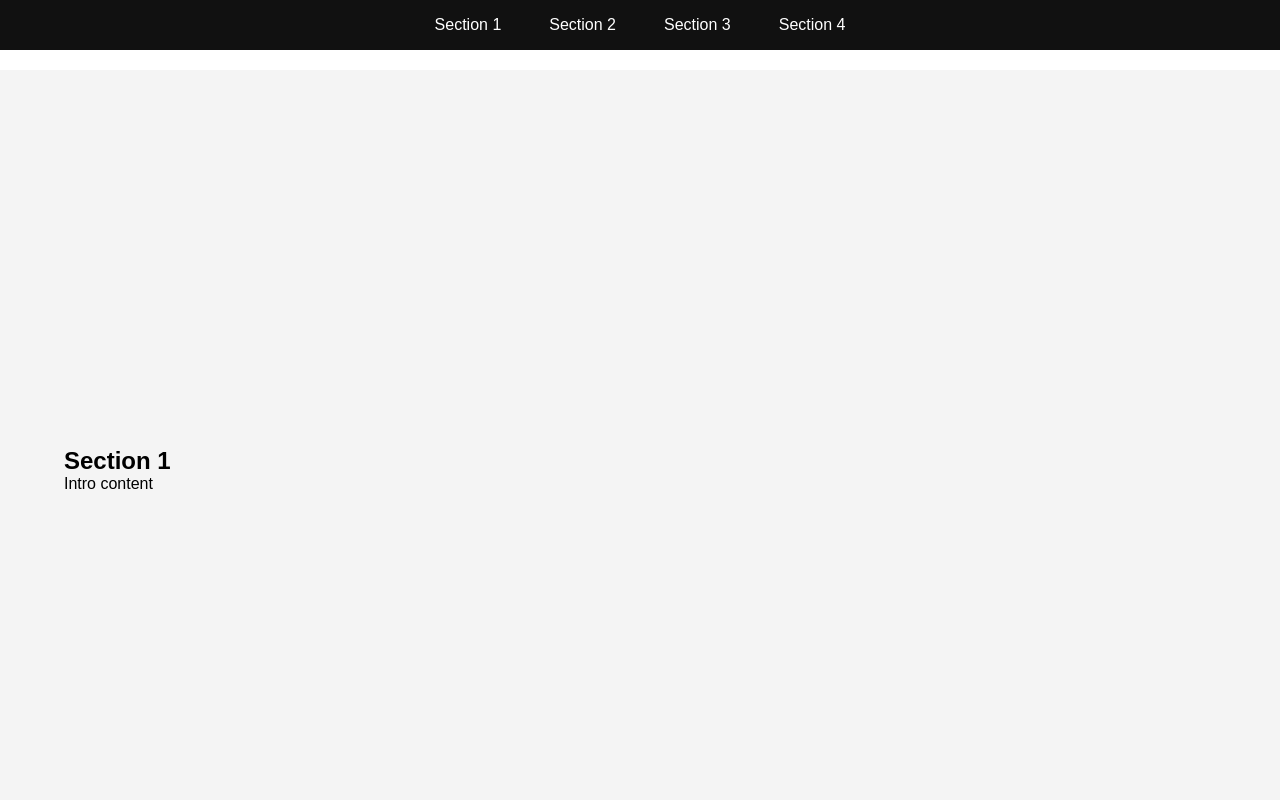
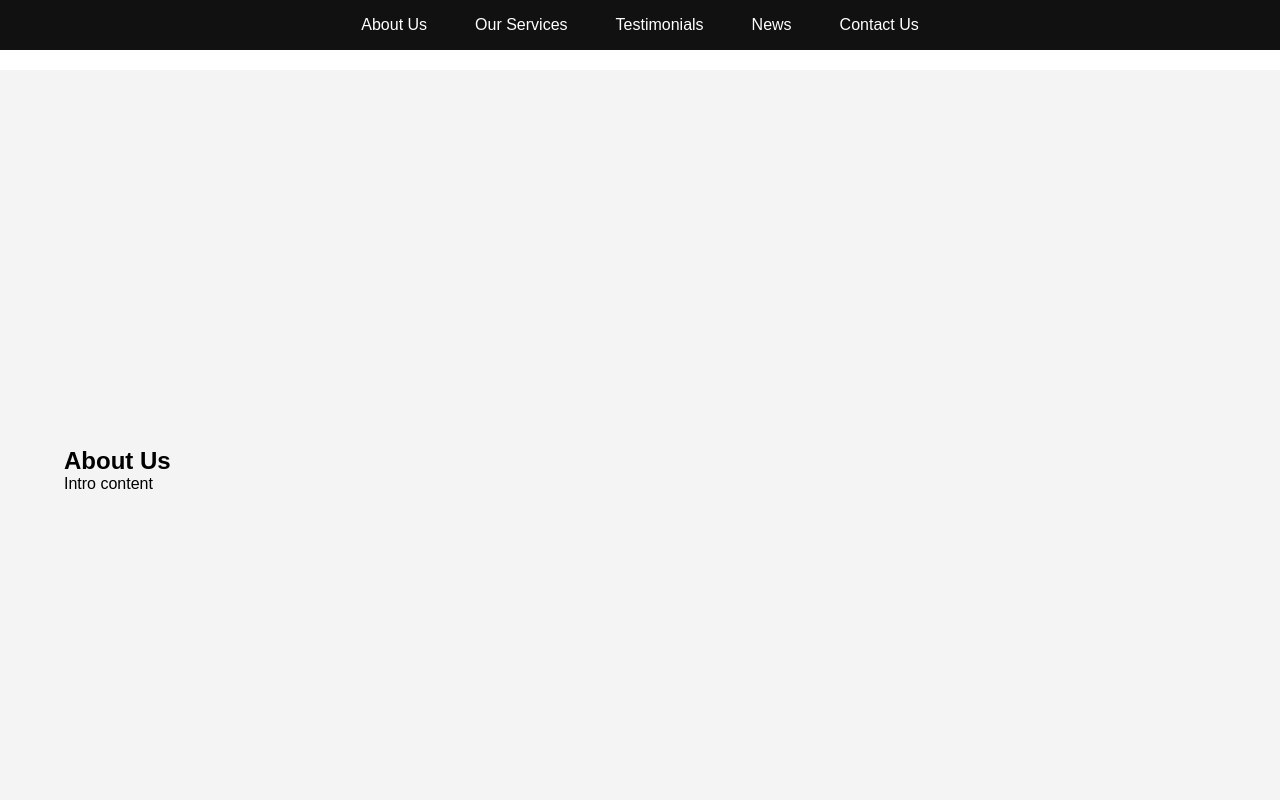
Before and after one commit to wild-n-free/spa, a website with bundled scripts: page index.html in a window 1280 px wide. Shown: the top 800 px of the page. Built offline with nearby package versions, Linux system fonts and the light colour scheme.

Commit message:
Update index.html

```diff
--- a/index.html
+++ b/index.html
@@ -10,31 +10,37 @@
 
   <nav class="navbar">
     <ul>
-      <li><a href="#section-1">Section 1</a></li>
-      <li><a href="#section-2">Section 2</a></li>
-      <li><a href="#section-3">Section 3</a></li>
-      <li><a href="#section-4">Section 4</a></li>
+      <li><a href="#about-us">About Us</a></li>
+      <li><a href="#services">Our Services</a></li>
+      <li><a href="#testimonies">Testimonials</a></li>
+      <li><a href="#news">News</a></li>
+      <li><a href="#contact-us">Contact Us</a></li>
     </ul>
   </nav>
 
   <main>
-    <section id="section-1" class="section hidden">
-      <h1>Section 1</h1>
+    <section id="about-us" class="section hidden">
+      <h1>About Us</h1>
       <p>Intro content</p>
     </section>
 
-    <section id="section-2" class="section hidden">
-      <h1>Section 2</h1>
+    <section id="services" class="section hidden">
+      <h1>Our Services</h1>
       <p>Details content</p>
     </section>
 
-    <section id="section-3" class="section hidden">
-      <h1>Section 3</h1>
+    <section id="testimonies" class="section hidden">
+      <h1>Testimonials</h1>
       <p>More information</p>
     </section>
 
-    <section id="section-4" class="section hidden">
-      <h1>Section 4</h1>
+    <section id="news" class="section hidden">
+      <h1>News</h1>
+      <p>Conclusion</p>
+    </section>
+
+    <section id="contact-us" class="section hidden">
+      <h1>Contact Us</h1>
       <p>Conclusion</p>
     </section>
   </main>
```
